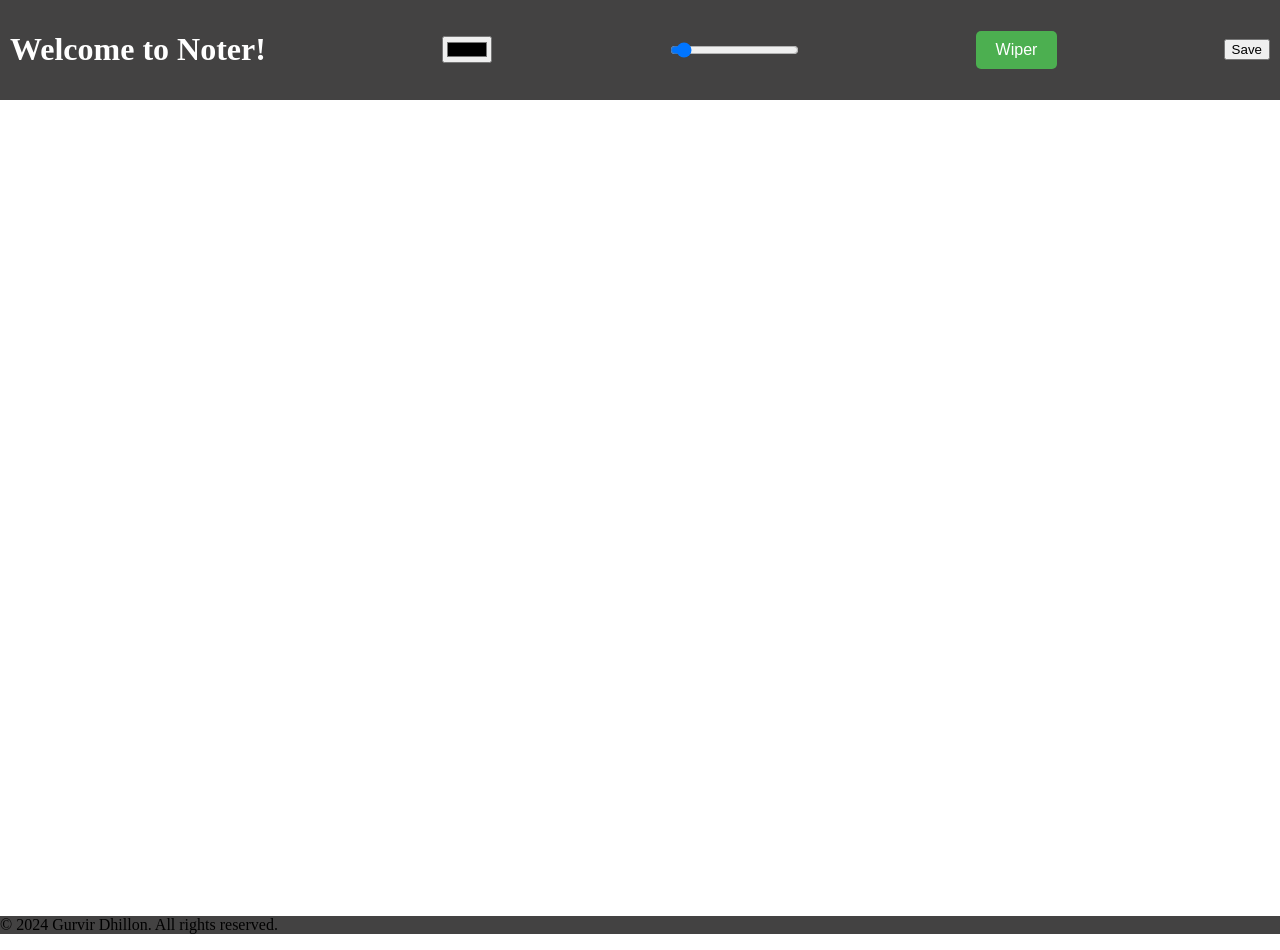
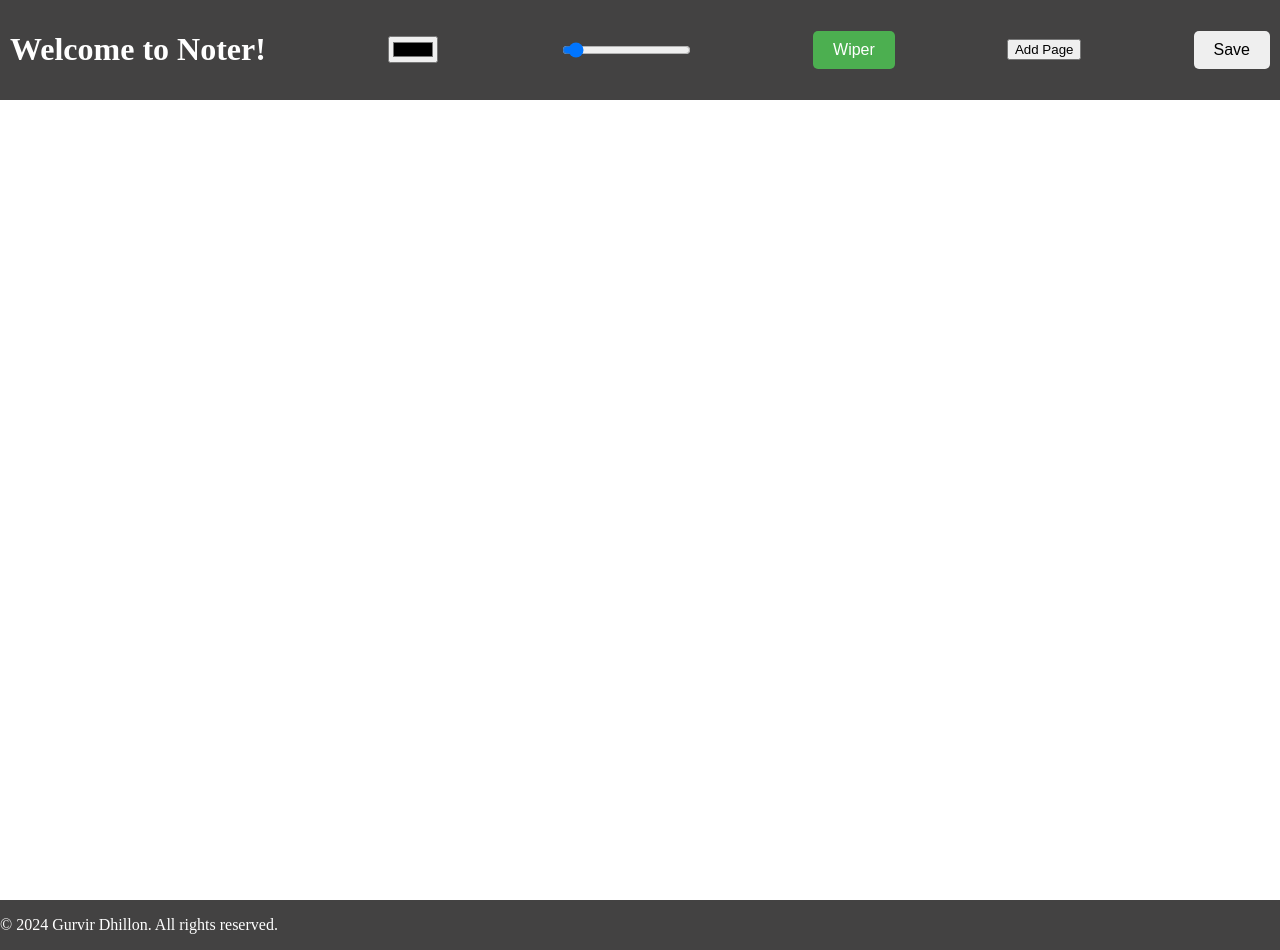
Before and after one commit to gurvirdhillon/art_canvas, a website: page index.html in a window 1280 px wide. Drawn offline with Linux system fonts and the light colour scheme.

Commit message:
added changes for the pages

```diff
--- a/index.css
+++ b/index.css
@@ -1,14 +1,13 @@
 body {
   margin: 0;
-    overflow: hidden;
+  /* overflow: hidden; */
 }
 
 canvas {
-    width: 100vw;
-    height: 100vh;
+  /* width: 100vw; */
+  /* height: 100vh; */
   display: block;
 }
-
       #thicknessSlider {
   margin-right: 10px;
 }
@@ -32,7 +31,7 @@ body {
   font-size: 16px;
   border: none;
   border-radius: 5px;
-    background-color: #4CAF50; /* Green */
+  background-color: #4CAF50;
   color: white;
   transition: all 0.3s ease;
   cursor: pointer;
@@ -43,6 +42,24 @@ body {
   box-shadow: 0px 0px 10px rgba(0, 0, 0, 0.5);
 }
 
+.save{
+  padding: 10px 20px;
+  font-size: 16px;
+  border: none;
+  border-radius: 5px;
+  /* background-color: ; */
+  /* color: white; */
+  transition: all 0.3s ease;
+  cursor: pointer;
+}
+
+.save:hover{
+  transform: scale(1.1);
+  box-shadow: 0px 0px 10px rgba(0, 0, 0, 0.5);
+}
+
 footer{
   background-color: #434242;
+  color: white;
+  display: flex;
 }
--- a/index.html
+++ b/index.html
@@ -11,9 +11,12 @@
         <input type="color" id="colorPicker" value="#000000">
         <input type="range" id="strokeThickness" min="1" max="20" value="2">
         <button class="rubber">Wiper</button>
+        <button class="addPage">Add Page</button>
         <button class="save">Save</button>
     </div>
+
     <canvas id="drawingCanvas"></canvas>
+
     <footer>
         <p>&copy; 2024 Gurvir Dhillon. All rights reserved.</p>
     </footer>
--- a/index.js
+++ b/index.js
@@ -1,4 +1,5 @@
 document.addEventListener('DOMContentLoaded', function () {
+  const currentPage = 0;
   const canvas = document.getElementById('drawingCanvas');
   const context = canvas.getContext('2d');
   let drawing = false;
```
Lines whose indentation alone changed are shown as unchanged.
